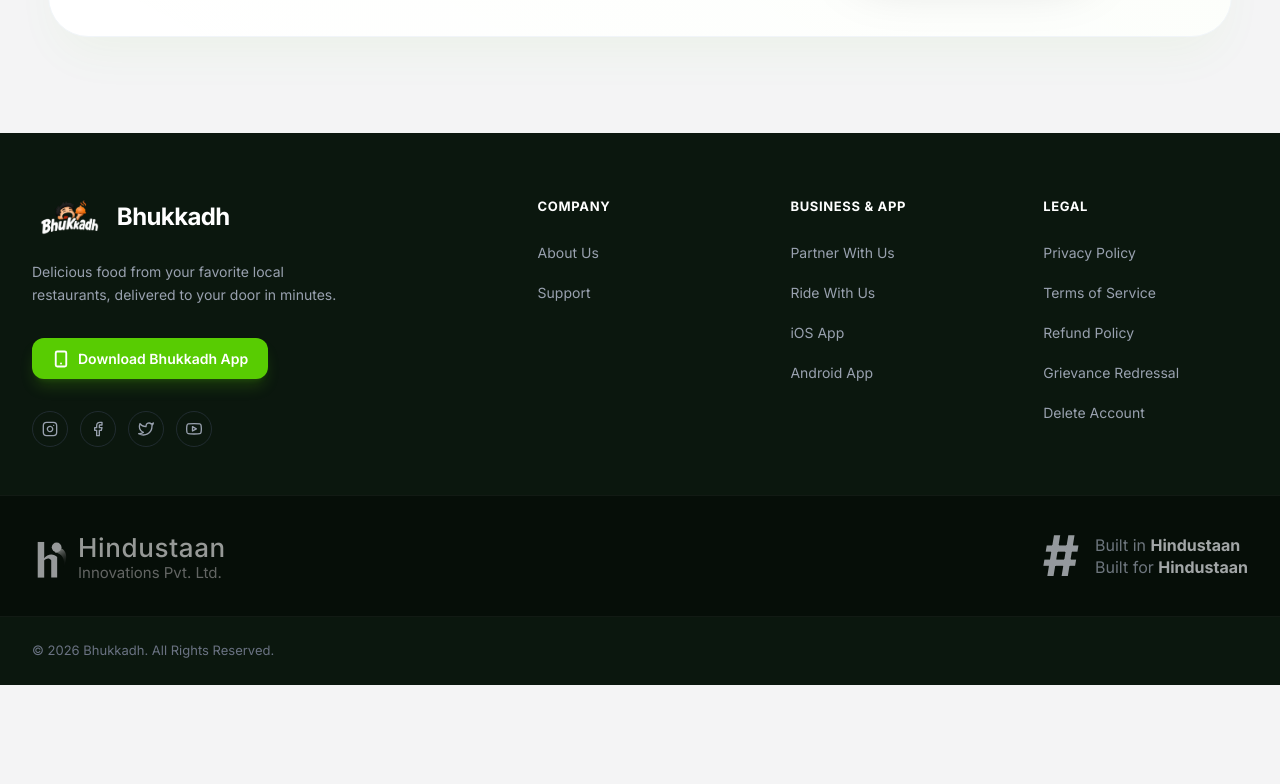
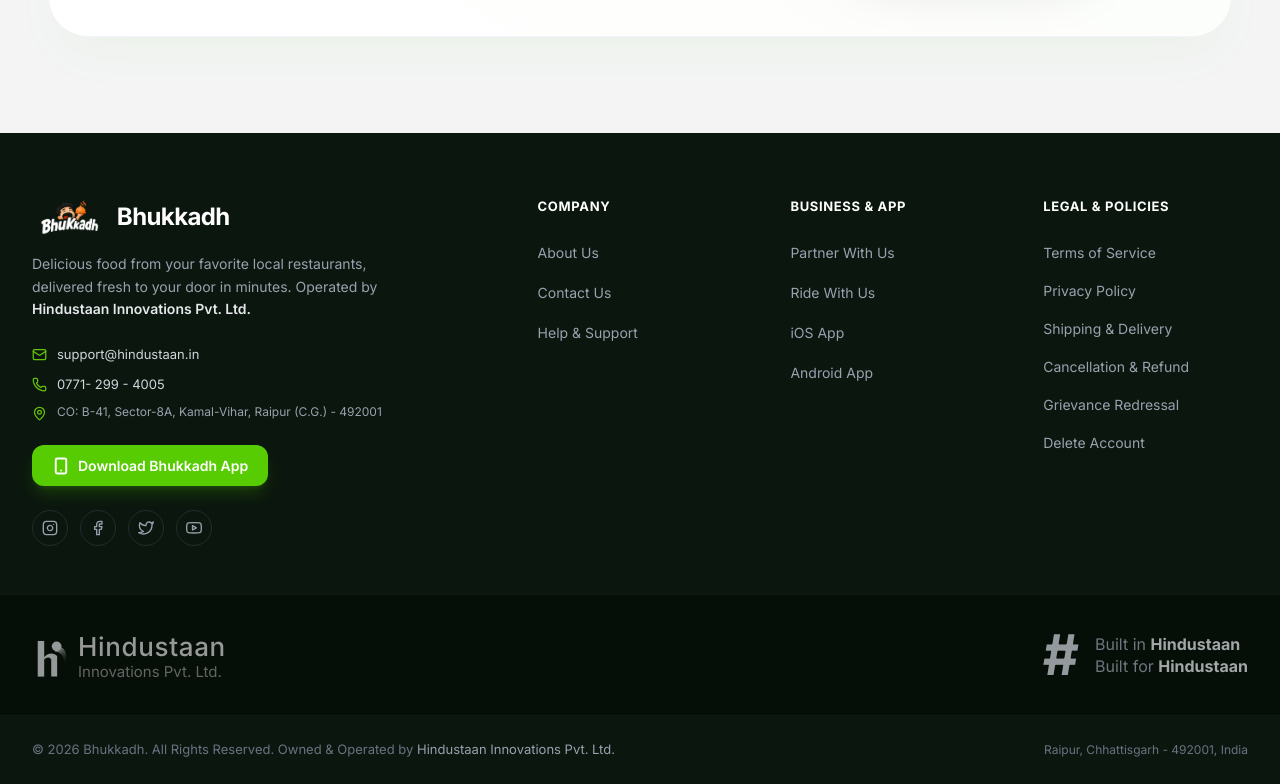
Before and after one commit to Hindustaan-Innovation-pvt-ltd/bhukkad_landing_page, a Next.js app: page / in a window 1280 px wide. Shown: the part 3727-4511 px from the top of the page. Before the commit the page ends 4412 px from the top, so only its background shows below. Built offline with nearby package versions, Linux system fonts and the light colour scheme.

Commit message:
feat(footer): update footer with complete legal policy links, contact details, and parent entity information

```diff
--- a/src/components/layout/Footer.tsx
+++ b/src/components/layout/Footer.tsx
@@ -1,16 +1,16 @@
 import React from "react";
 import Link from "next/link";
 import Image from "next/image";
-import { Smartphone } from "lucide-react";
+import { Smartphone, Mail, Phone, MapPin } from "lucide-react";
 
 const Footer: React.FC = () => {
   return (
     <footer className="bg-[#0b170e] text-white pt-16">
       <div className="max-w-7xl mx-auto px-4 sm:px-6 lg:px-8">
         <div className="grid grid-cols-1 md:grid-cols-2 lg:grid-cols-5 gap-12 mb-12">
-          {/* Brand Section */}
+          {/* Brand & Contact Section */}
           <div className="lg:col-span-2">
-            <Link href="/" className="flex items-center gap-3 mb-6">
+            <Link href="/" className="flex items-center gap-3 mb-4">
               <Image
                 src="/images/logo.png"
                 alt="Bhukkadh Logo"
@@ -22,70 +22,171 @@
               <span className="text-2xl font-bold text-white tracking-tight">Bhukkadh</span>
             </Link>
 
-            <p className="text-gray-400 text-[13px] md:text-[14px] leading-relaxed mb-8 max-w-xs">
-              Delicious food from your favorite local restaurants, delivered to your door in minutes.
+            <p className="text-gray-400 text-[13px] md:text-[14px] leading-relaxed mb-6 max-w-sm">
+              Delicious food from your favorite local restaurants, delivered fresh to your door in minutes. Operated by{" "}
+              <span className="text-gray-200 font-semibold">Hindustaan Innovations Pvt. Ltd.</span>
             </p>
 
-            <a href="https://play.google.com/store/apps/details?id=com.bhukkhad" target="_blank" rel="noopener noreferrer" className="bg-[#58cc02] hover:bg-[#46a302] text-white font-semibold py-2.5 px-5 rounded-[12px] flex w-max items-center gap-2 mb-8 transition-colors shadow-lg shadow-[#58cc02]/20">
+            {/* Quick Contact info */}
+            <div className="space-y-2.5 mb-6 text-[13px] text-gray-300">
+              <div className="flex items-center gap-2.5">
+                <Mail size={15} className="text-[#66C109] shrink-0" />
+                <a href="mailto:support@hindustaan.in" className="hover:text-[#66C109] transition-colors">
+                  support@hindustaan.in
+                </a>
+              </div>
+              <div className="flex items-center gap-2.5">
+                <Phone size={15} className="text-[#66C109] shrink-0" />
+                <a href="tel:0771-299-4005" className="hover:text-[#66C109] transition-colors">
+                  0771- 299 - 4005
+                </a>
+              </div>
+              <div className="flex items-start gap-2.5">
+                <MapPin size={15} className="text-[#66C109] shrink-0 mt-0.5" />
+                <span className="text-gray-400 text-[12px] leading-snug">
+                  CO: B-41, Sector-8A, Kamal-Vihar, Raipur (C.G.) - 492001
+                </span>
+              </div>
+            </div>
+
+            <a
+              href="https://play.google.com/store/apps/details?id=com.bhukkhad"
+              target="_blank"
+              rel="noopener noreferrer"
+              className="bg-[#58cc02] hover:bg-[#46a302] text-white font-semibold py-2.5 px-5 rounded-xl flex w-max items-center gap-2 mb-6 transition-colors shadow-lg shadow-[#58cc02]/20"
+            >
               <Smartphone size={18} strokeWidth={2.5} />
               <span className="text-[14px]">Download Bhukkadh App</span>
             </a>
 
             <div className="flex items-center gap-3">
-              <a href="#" className="w-9 h-9 rounded-full border border-gray-700/50 flex items-center justify-center text-gray-400 hover:text-white hover:border-[#66C109] hover:bg-[#66C109]/10 transition-colors">
+              <a
+                href="#"
+                className="w-9 h-9 rounded-full border border-gray-700/50 flex items-center justify-center text-gray-400 hover:text-white hover:border-[#66C109] hover:bg-[#66C109]/10 transition-colors"
+              >
                 <svg width="16" height="16" viewBox="0 0 24 24" fill="none" stroke="currentColor" strokeWidth="2" strokeLinecap="round" strokeLinejoin="round"><rect x="2" y="2" width="20" height="20" rx="5" ry="5"></rect><path d="M16 11.37A4 4 0 1 1 12.63 8 4 4 0 0 1 16 11.37z"></path><line x1="17.5" y1="6.5" x2="17.51" y2="6.5"></line></svg>
               </a>
-              <a href="#" className="w-9 h-9 rounded-full border border-gray-700/50 flex items-center justify-center text-gray-400 hover:text-white hover:border-[#66C109] hover:bg-[#66C109]/10 transition-colors">
+              <a
+                href="#"
+                className="w-9 h-9 rounded-full border border-gray-700/50 flex items-center justify-center text-gray-400 hover:text-white hover:border-[#66C109] hover:bg-[#66C109]/10 transition-colors"
+              >
                 <svg width="16" height="16" viewBox="0 0 24 24" fill="none" stroke="currentColor" strokeWidth="2" strokeLinecap="round" strokeLinejoin="round"><path d="M18 2h-3a5 5 0 0 0-5 5v3H7v4h3v8h4v-8h3l1-4h-4V7a1 1 0 0 1 1-1h3z"></path></svg>
               </a>
-              <a href="#" className="w-9 h-9 rounded-full border border-gray-700/50 flex items-center justify-center text-gray-400 hover:text-white hover:border-[#66C109] hover:bg-[#66C109]/10 transition-colors">
+              <a
+                href="#"
+                className="w-9 h-9 rounded-full border border-gray-700/50 flex items-center justify-center text-gray-400 hover:text-white hover:border-[#66C109] hover:bg-[#66C109]/10 transition-colors"
+              >
                 <svg width="16" height="16" viewBox="0 0 24 24" fill="none" stroke="currentColor" strokeWidth="2" strokeLinecap="round" strokeLinejoin="round"><path d="M23 3a10.9 10.9 0 0 1-3.14 1.53 4.48 4.48 0 0 0-7.86 3v1A10.66 10.66 0 0 1 3 4s-4 9 5 13a11.64 11.64 0 0 1-7 2c9 5 20 0 20-11.5a4.5 4.5 0 0 0-.08-.83A7.72 7.72 0 0 0 23 3z"></path></svg>
               </a>
-              <a href="#" className="w-9 h-9 rounded-full border border-gray-700/50 flex items-center justify-center text-gray-400 hover:text-white hover:border-[#66C109] hover:bg-[#66C109]/10 transition-colors">
+              <a
+                href="#"
+                className="w-9 h-9 rounded-full border border-gray-700/50 flex items-center justify-center text-gray-400 hover:text-white hover:border-[#66C109] hover:bg-[#66C109]/10 transition-colors"
+              >
                 <svg width="16" height="16" viewBox="0 0 24 24" fill="none" stroke="currentColor" strokeWidth="2" strokeLinecap="round" strokeLinejoin="round"><path d="M22.54 6.42a2.78 2.78 0 0 0-1.94-2C18.88 4 12 4 12 4s-6.88 0-8.6.46a2.78 2.78 0 0 0-1.94 2A29 29 0 0 0 1 11.75a29 29 0 0 0 .46 5.33A2.78 2.78 0 0 0 3.4 19c1.72.46 8.6.46 8.6.46s6.88 0 8.6-.46a2.78 2.78 0 0 0 1.94-2 29 29 0 0 0 .46-5.25 29 29 0 0 0-.46-5.33z"></path><polygon points="9.75 15.02 15.5 11.75 9.75 8.48 9.75 15.02"></polygon></svg>
               </a>
             </div>
           </div>
 
-          {/* Links Section */}
+          {/* Company Links */}
           <div>
             <h4 className="text-white font-bold mb-6 tracking-wider text-[13px] uppercase">COMPANY</h4>
             <ul className="space-y-4">
-              <li><Link href="/about" className="text-gray-400 hover:text-[#66C109] transition-colors text-[13px] md:text-[14px]">About Us</Link></li>
-              <li><Link href="/support" className="text-gray-400 hover:text-[#66C109] transition-colors text-[13px] md:text-[14px]">Support</Link></li>
+              <li>
+                <Link href="/about" className="text-gray-400 hover:text-[#66C109] transition-colors text-[13px] md:text-[14px]">
+                  About Us
+                </Link>
+              </li>
+              <li>
+                <Link href="/contact" className="text-gray-400 hover:text-[#66C109] transition-colors text-[13px] md:text-[14px]">
+                  Contact Us
+                </Link>
+              </li>
+              <li>
+                <Link href="/support" className="text-gray-400 hover:text-[#66C109] transition-colors text-[13px] md:text-[14px]">
+                  Help & Support
+                </Link>
+              </li>
             </ul>
           </div>
 
+          {/* Business Links */}
           <div>
             <h4 className="text-white font-bold mb-6 tracking-wider text-[13px] uppercase">BUSINESS & APP</h4>
             <ul className="space-y-4">
-              <li><Link href="/partner" className="text-gray-400 hover:text-[#66C109] transition-colors text-[13px] md:text-[14px]">Partner With Us</Link></li>
-              <li><Link href="/rider" className="text-gray-400 hover:text-[#66C109] transition-colors text-[13px] md:text-[14px]">Ride With Us</Link></li>
-              <li><Link href="/app" className="text-gray-400 hover:text-[#66C109] transition-colors text-[13px] md:text-[14px]">iOS App</Link></li>
-              <li><Link href="/app" className="text-gray-400 hover:text-[#66C109] transition-colors text-[13px] md:text-[14px]">Android App</Link></li>
+              <li>
+                <Link href="/partner" className="text-gray-400 hover:text-[#66C109] transition-colors text-[13px] md:text-[14px]">
+                  Partner With Us
+                </Link>
+              </li>
+              <li>
+                <Link href="/rider" className="text-gray-400 hover:text-[#66C109] transition-colors text-[13px] md:text-[14px]">
+                  Ride With Us
+                </Link>
+              </li>
+              <li>
+                <Link href="/app" className="text-gray-400 hover:text-[#66C109] transition-colors text-[13px] md:text-[14px]">
+                  iOS App
+                </Link>
+              </li>
+              <li>
+                <Link href="/app" className="text-gray-400 hover:text-[#66C109] transition-colors text-[13px] md:text-[14px]">
+                  Android App
+                </Link>
+              </li>
             </ul>
           </div>
 
+          {/* Legal Links (Razorpay Mandatory Suite) */}
           <div>
-            <h4 className="text-white font-bold mb-6 tracking-wider text-[13px] uppercase">LEGAL</h4>
-            <ul className="space-y-4">
-              <li><Link href="/privacy" className="text-gray-400 hover:text-[#66C109] transition-colors text-[13px] md:text-[14px]">Privacy Policy</Link></li>
-              <li><Link href="/terms" className="text-gray-400 hover:text-[#66C109] transition-colors text-[13px] md:text-[14px]">Terms of Service</Link></li>
-              <li><Link href="/refund" className="text-gray-400 hover:text-[#66C109] transition-colors text-[13px] md:text-[14px]">Refund Policy</Link></li>
-              <li><Link href="/grievance" className="text-gray-400 hover:text-[#66C109] transition-colors text-[13px] md:text-[14px]">Grievance Redressal</Link></li>
-              <li><Link href="/delete-account" className="text-gray-400 hover:text-[#66C109] transition-colors text-[13px] md:text-[14px]">Delete Account</Link></li>
+            <h4 className="text-white font-bold mb-6 tracking-wider text-[13px] uppercase">LEGAL & POLICIES</h4>
+            <ul className="space-y-3.5">
+              <li>
+                <Link href="/terms" className="text-gray-400 hover:text-[#66C109] transition-colors text-[13px] md:text-[14px]">
+                  Terms of Service
+                </Link>
+              </li>
+              <li>
+                <Link href="/privacy" className="text-gray-400 hover:text-[#66C109] transition-colors text-[13px] md:text-[14px]">
+                  Privacy Policy
+                </Link>
+              </li>
+              <li>
+                <Link href="/shipping" className="text-gray-400 hover:text-[#66C109] transition-colors text-[13px] md:text-[14px]">
+                  Shipping & Delivery
+                </Link>
+              </li>
+              <li>
+                <Link href="/refund" className="text-gray-400 hover:text-[#66C109] transition-colors text-[13px] md:text-[14px]">
+                  Cancellation & Refund
+                </Link>
+              </li>
+              <li>
+                <Link href="/grievance" className="text-gray-400 hover:text-[#66C109] transition-colors text-[13px] md:text-[14px]">
+                  Grievance Redressal
+                </Link>
+              </li>
+              <li>
+                <Link href="/delete-account" className="text-gray-400 hover:text-[#66C109] transition-colors text-[13px] md:text-[14px]">
+                  Delete Account
+                </Link>
+              </li>
             </ul>
           </div>
         </div>
       </div>
 
+      {/* Parent Organization Banner */}
       <div className="w-full bg-[#060e08] border-y border-white/5 mt-8">
         <div className="max-w-7xl mx-auto px-4 sm:px-6 lg:px-8 w-full">
           <div className="py-8 flex flex-col sm:flex-row items-center justify-center sm:justify-between gap-8 w-full">
-
             {/* Left: Hindustaan Innovations Pvt. Ltd. */}
-            <a href="https://hindustaan.in/" target="_blank" rel="noopener noreferrer" className="flex items-center gap-0 opacity-70 hover:opacity-100 transition-opacity cursor-pointer">
-              <svg className="w-[46px] h-[54px] shrink-0" viewBox="8 0 32 50" fill="none" xmlns="http://www.w3.org/2000/svg">
+            <a
+              href="https://hindustaan.in/"
+              target="_blank"
+              rel="noopener noreferrer"
+              className="flex items-center gap-0 opacity-70 hover:opacity-100 transition-opacity cursor-pointer"
+            >
+              <svg className="w-11.5 h-13.5 shrink-0" viewBox="8 0 32 50" fill="none" xmlns="http://www.w3.org/2000/svg">
                 <defs>
                   <linearGradient id="hiShadow" x1="25" y1="17" x2="35" y2="35" gradientUnits="userSpaceOnUse">
                     <stop offset="0%" stopColor="#ffffff" stopOpacity="0.9" />
@@ -117,15 +218,19 @@
                 <span>Built for <span className="font-bold text-gray-200">Hindustaan</span></span>
               </div>
             </div>
-
           </div>
         </div>
       </div>
-      {/* Copyright */}
+
+      {/* Copyright & Legal Entity */}
       <div className="max-w-7xl mx-auto px-4 sm:px-6 lg:px-8">
-        <div className="py-6 flex flex-col md:flex-row items-center justify-between">
+        <div className="py-6 flex flex-col md:flex-row items-center justify-between gap-2">
           <p className="text-gray-500 text-[13px]">
-            © 2026 Bhukkadh. All Rights Reserved.
+            © 2026 Bhukkadh. All Rights Reserved. Owned & Operated by{" "}
+            <span className="text-gray-400">Hindustaan Innovations Pvt. Ltd.</span>
+          </p>
+          <p className="text-gray-500 text-[12px]">
+            Raipur, Chhattisgarh - 492001, India
           </p>
         </div>
       </div>
```
